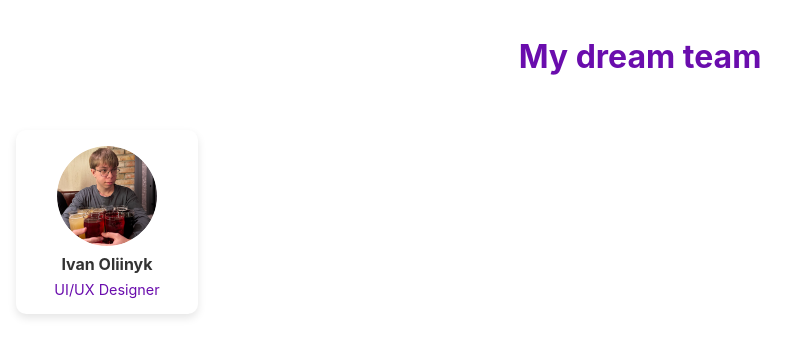
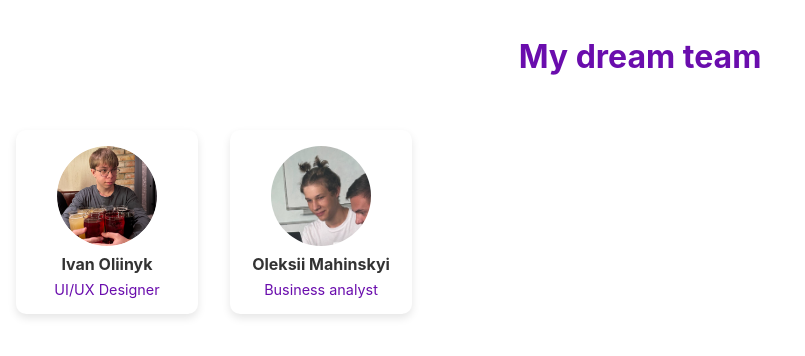
Before and after one commit to mariissss/My-dream-team, a React (Create React App) app: page / in a window 1280 px wide. Shown: the top 356 px of the page, without its empty margins (0-805 px from the left). Built offline with nearby package versions, Linux system fonts and the light colour scheme.

Commit message:
My photo and description
My photo and description

```diff
--- a/src/components/Body.js
+++ b/src/components/Body.js
@@ -3,13 +3,23 @@
 const Body = () => {
   return (
     <main style={styles.body}>
+
       <div style={styles.card}>
         <img src={"/avatar.png"} alt="Ivan Oliinyk" style={styles.photo} />
         <div style={styles.textContainer}>
           <h2 style={styles.name}>Ivan Oliinyk</h2>
           <p style={styles.position}>UI/UX Designer</p>
         </div>
-      </div>
+		</div>
+
+		<div style={styles.card}>
+        <img src={"/OleksaAvatar.png"} alt="Oleksii Mahinskyi" style={styles.photo} />
+        <div style={styles.textContainer}>
+          <h2 style={styles.name}>Oleksii Mahinskyi</h2>
+          <p style={styles.position}>Business analyst</p>
+		</div>
+        </div>
+
     </main>
   );
 };
```
Also changed, not shown: public/OleksaAvatar.png (added).
